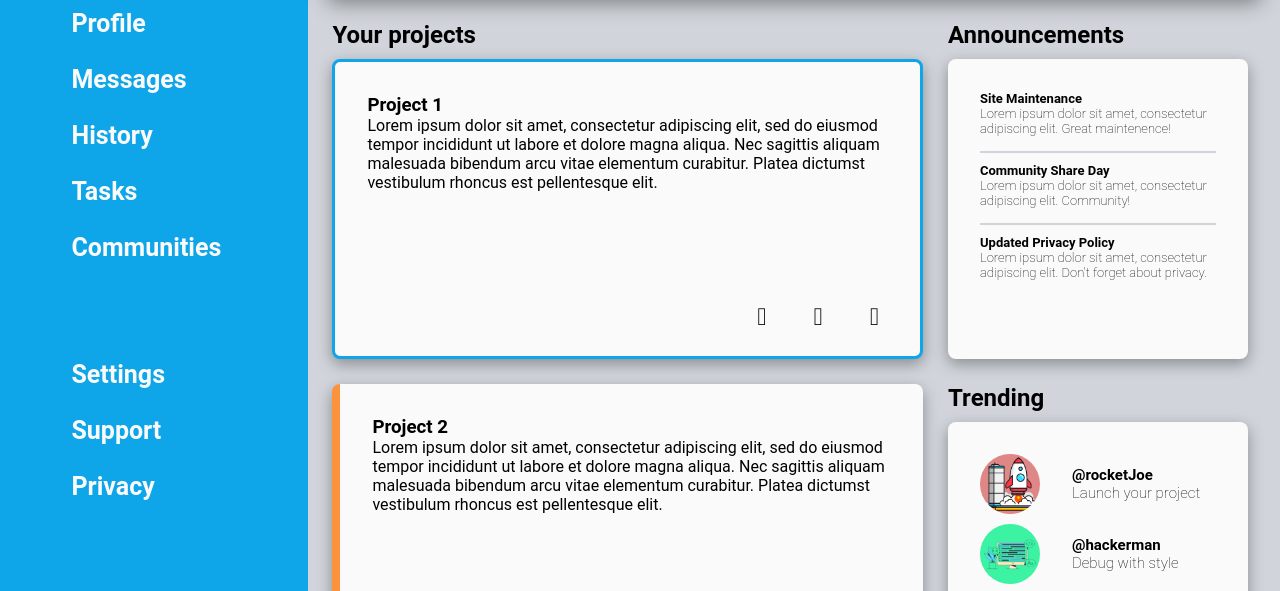
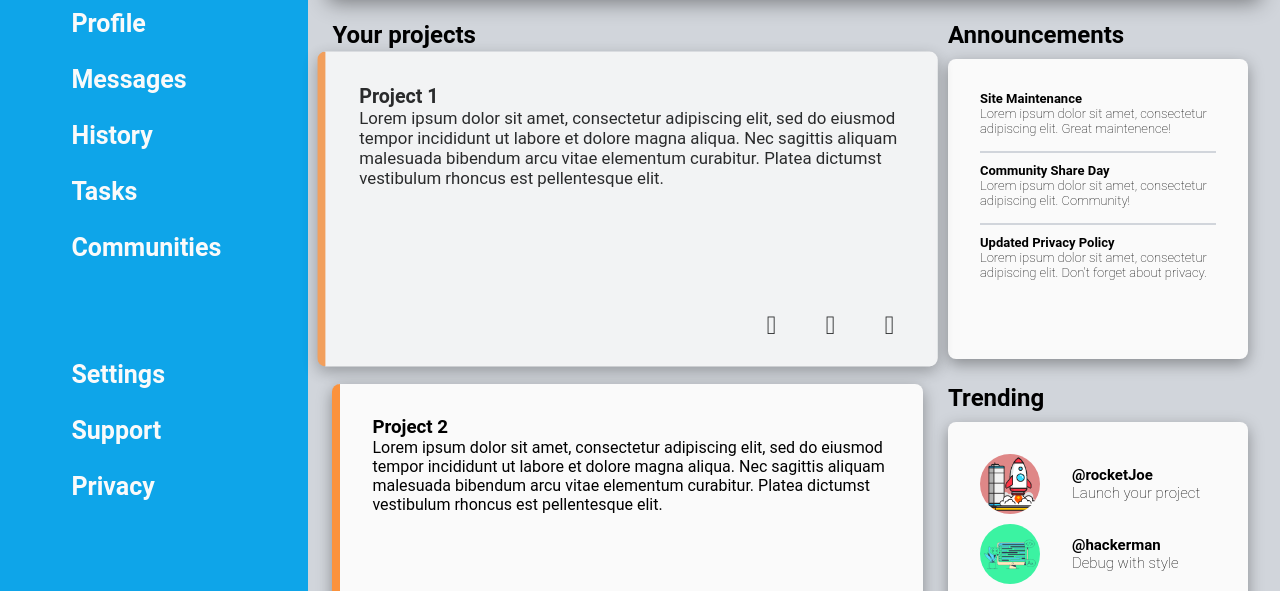
Before and after one commit to blancpain/admin-dashboard, a plain HTML site: page index.html in a window 1280 px wide. In both pictures the pointer is over the element 627 px from the left and 380 px from the top of the page. Shown: the part 171-762 px from the top of the page. Drawn offline with Linux system fonts and the light colour scheme.

Commit message:
Add transform effect to cards

```diff
--- a/styles.css
+++ b/styles.css
@@ -302,12 +302,14 @@ button:hover {
   padding: 2rem;
   box-shadow: rgba(0, 0, 0, 0.35) 0px 5px 15px;
   border-radius: 8px;
+  transition: all 400ms;
 }
 
 .cards:hover,
 .announcements-content:hover,
 .trending-all:hover {
-  border: 3px solid var(--sidebar-color);
+  opacity: 0.8;
+  transform: scale(1.05);
 }
 
 .trending-all {
```
